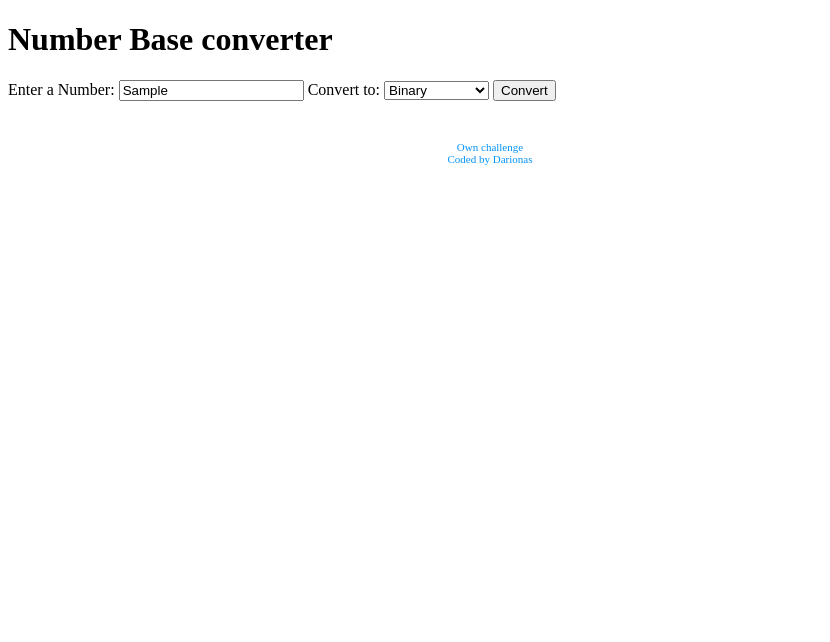
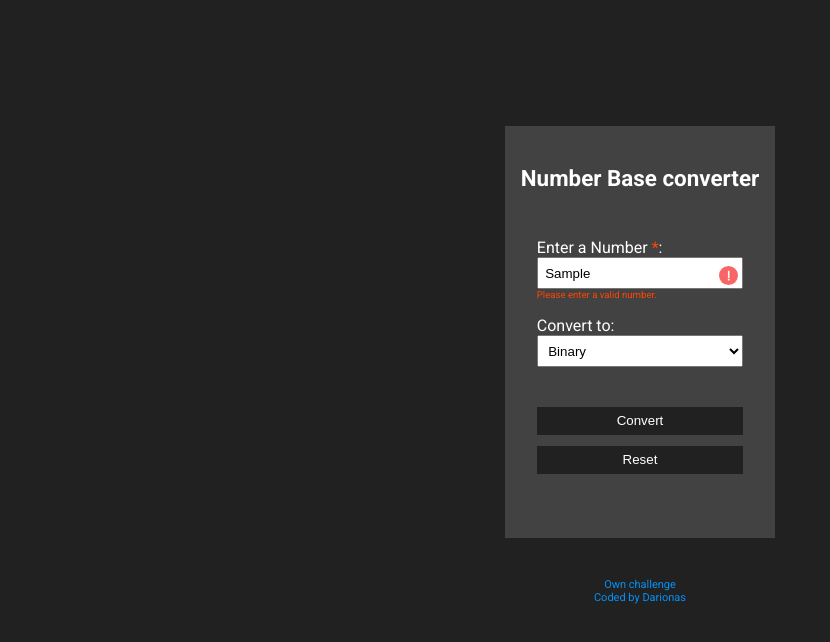
Before and after one commit to Darionas/number_base_converter, a plain HTML site: page index.html in a window 1280 px wide. Both pictures are taken after typing "Sample" into the empty fields and a click on the button "Convert". Shown: the whole page, without its empty margins (0-830 px from the left). Drawn offline with Linux system fonts and the light colour scheme.

Commit message:
modified_1: Readme.md, index.html, index.js, index.css; add: icon-error.svg

```diff
--- a/index.css
+++ b/index.css
@@ -1,3 +1,141 @@
+
+:root {
+    /* Primary Color */
+    --dark-brown: #212121;
+    --dark-grey: #424242;
+
+    /* Neutral Colors */
+    --greem: #008000;
+    --orange-red: #FF4500;
+    --black: #212121;
+    --white: #ffffff;
+
+
+    /* fonts */
+    --ff-primary: 'Roboto', sans-serif;
+    --fw-400: 400; /* base */
+    --fw-700: 700;
+    --fs-16: 1rem; /* 16px base */
+
+}
+
+
+body {
+    font-family: var(--ff-primary);
+    font-weight: var(--fw-400);
+    font-size: var(--fs-16);
+    background-color: var(--dark-brown);
+}
+
+/*----------------Mobile layout--------------------*/
+.grid__container {
+    display: grid;
+    grid-template-columns: 1fr;
+    grid-template-areas:
+        'header'
+        'main'
+        'attribution';
+    justify-items: center;
+    margin: 10% 0 0 0;
+}
+
+.show {
+    visibility: visible !important;
+}
+
+.header__title {
+    display: none;
+}
+
+.main {
+    background-color: var(--dark-grey);
+    max-width: 18rem;
+    /*border: 2px solid white;*/
+}
+
+.main__title {
+    font-size: 1.4rem;
+    text-align: center;
+    color: var(--white);
+    padding: 1.5rem 1rem 0 1rem;
+}
+
+.form {
+    display: grid;
+    grid-template-columns: 1fr 0.3fr;
+    grid-template-areas:
+        'input__title input__error-image'
+        'input__number input__number'
+        'input__error .'
+        'selector__title selector__title'
+        'selector__choseBase selector__choseBase'
+        'btn btn'
+        'reset reset'
+        'resultValue resultValue';
+    padding: 2rem;
+    position: relative;
+    /*border: 2px solid white;*/
+}
+
+.input__title {
+    color: var(--white);
+}
+
+.mandatory {
+    color: var(--orange-red);
+}
+
+#input__error-image {
+    width: 1.2rem;
+    justify-self: end;
+    position: absolute;
+    top: 1.7rem;
+    right: .3rem;
+    visibility: hidden;
+}
+
+.input__number {
+    padding: .4rem;
+}
+
+#input__error {
+    visibility: hidden;
+    color: var(--orange-red);
+    font-size: .6rem;
+}
+
+.selector__title {
+    color: var(--white);
+    margin: 1rem 0 0 0;
+}
+
+.selector__choseBase {
+    padding: .4rem;
+
+}
+
+#btn {
+    margin: 2.5rem 0 0 0;
+    padding: .4rem;
+    background-color: var(--black);
+    border: none;
+    color: var(--white);
+}
+
+#reset {
+    margin: .7rem 0 0 0;
+    padding: .4rem;
+    background-color: var(--black);
+    border: none;
+    color: var(--white);
+}
+
+#resultValue {
+    color: var(--greem);
+    margin: 2rem 0 0 0;
+    font-weight: var(--fw-700);
+    /*visibility: hidden;*/
+}
 
 .attribution {
     font-size: 0.6875rem;
@@ -10,3 +148,68 @@
     width: 75%;
     align-self: center;
 }
+
+
+/*---------------------Desktop layout-------------------------*/
+@media screen and (min-width: 48rem) {
+
+    .input__number:hover,
+    .selector__choseBase:hover,
+    #btn {
+        cursor: pointer;
+    }
+
+
+
+
+}
+
+/*-------grid area names--------------------*/
+
+.header {
+    grid-area: header;
+}
+
+.main {
+    grid-area: main;
+}
+
+.input__title {
+    grid-area: input__title;
+}
+
+#input__error-image {
+    grid-area: input__error-image;
+}
+
+.input__number {
+    grid-area: input__number;
+}
+
+#input__error {
+    grid-area: input__error;
+}
+
+.selector__title {
+    grid-area: selector__title;
+}
+
+.selector__choseBase {
+    grid-area: selector__choseBase;
+}
+
+#btn {
+    grid-area: btn;
+}
+
+#reset {
+    grid-area: reset;
+}
+
+#resultValue {
+    grid-area: resultValue;
+}
+
+.attribution {
+    grid-area: attribution;
+}
--- a/index.html
+++ b/index.html
@@ -7,17 +7,21 @@
   <meta name="keywords" content="Number base converter" />
   <meta name="description" content="Number base converter" />
   <meta http-equiv="X-UA-Compatible" content="ie=edge" />
-  <!--<link href="https://fonts.googleapis.com/css2?family=Rubik:wght@400..700&display=swap" rel="stylesheet" />-->
+  <link href="https://fonts.googleapis.com/css2?family=Roboto:wght@400;700&display=swap" rel="stylesheet" />
   <link rel="stylesheet" href="index.css" />
 </head>
 <body>
     <div class="grid__container">
         <header calss="header">
-            <h1 class="header__title">Number Base converter</h1>
+            <h2 class="header__title">Converter</h2>
         </header>
         <main class="main">
-            <label class="input__title" for="enterNumber">Enter a Number:</label>
-            <input class="input__number" type="text" id="enterNumber" />
+            <h1 class="main__title">Number Base converter</h1>
+            <form class="form">
+                <label class="input__title" for="enterNumber">Enter a Number <span class="mandatory">*</span>:</label>
+                <img id="input__error-image" src="icon-error.svg" alt="Error" />
+                <input type="text" class="input__number" id="enterNumber" aria-required="true" required placeholder="Insert any integer" aria-describedby="input__error" aria-invalid="true" />
+                <span id="input__error" role="alert"></span>
                 <label class="selector__title" for="base">Convert to:</label>
                 <select class="selector__choseBase" id="base" name="base">
                     <option value="2">Binary</option>
@@ -25,6 +29,7 @@
                     <option value="16">Hexa Decimal</option>
                 </select>
                 <button id="btn">Convert</button>
+                <button id="reset">Reset</button>
                 <span id="resultValue"></span>
         </main>
         <footer class="attribution">
--- a/index.js
+++ b/index.js
@@ -1,2 +1,55 @@
 /*'Use strict'*/
 /*jshint esversion: 8*/
+
+const error_image = document.getElementById('input__error-image');
+const input_number = document.getElementById('enterNumber');
+const input_error = document.getElementById('input__error');
+const base = document.getElementsByClassName('selector__choseBase')[0];
+const btn = document.getElementById('btn');
+const reset = document.getElementById('reset');
+const result = document.getElementById('resultValue');
+
+btn.addEventListener('click', function(e) {
+    e.preventDefault();
+    //Number, +, parseInt return number
+    const num = +input_number.value;
+    const baseVal = +base.value;
+    if(isNaN(num)) {
+        input_error.classList.add('show');
+        error_image.classList.add('show');
+        input_error.textContent = 'Please enter a valid number.'
+        result.textContent = '';
+    } else {
+        let convertedValue;
+        input_error.classList.remove('show');
+        error_image.classList.remove('show');
+            switch (baseVal) {
+                case 2:
+                    convertedValue = num.toString(baseVal);
+                    result.textContent = '0b' + convertedValue.toUpperCase();
+                    break;
+                case 8:
+                    convertedValue = num.toString(baseVal);
+                    result.textContent = '0o' + convertedValue.toUpperCase();
+                    break;
+                case 16:
+                    convertedValue = num.toString(baseVal);
+                    result.textContent = '0x' + convertedValue.toUpperCase();
+                    break;
+                default:
+                    result.textContent = '';
+            }
+        }
+})
+
+reset.addEventListener('click', function() {
+    location.reload(true);
+})
+
+//submit form and/or input with 'enter' key
+document.onkeydown = function() {
+    if(window.keyCode == '13') {
+        let evt = new Event('click');
+        btn.dispatchEvent(evt); // initiate, trigger event on btn
+    }
+};
```
Also changed, not shown: icon-error.svg (added), 1 other file. Lines whose indentation alone changed are shown as unchanged.
